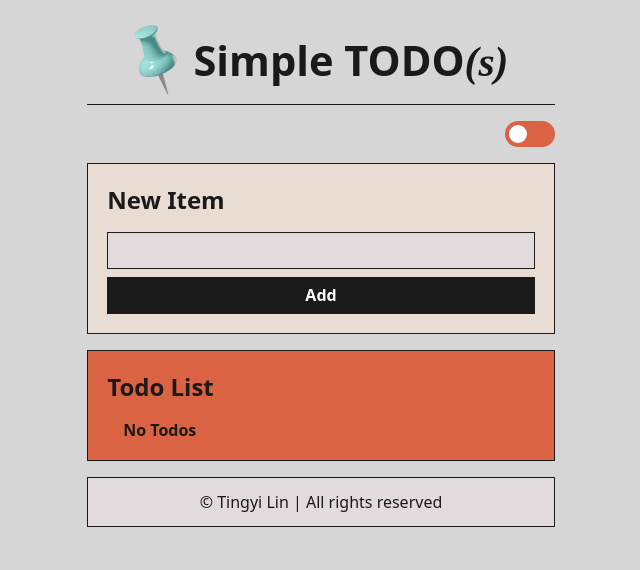
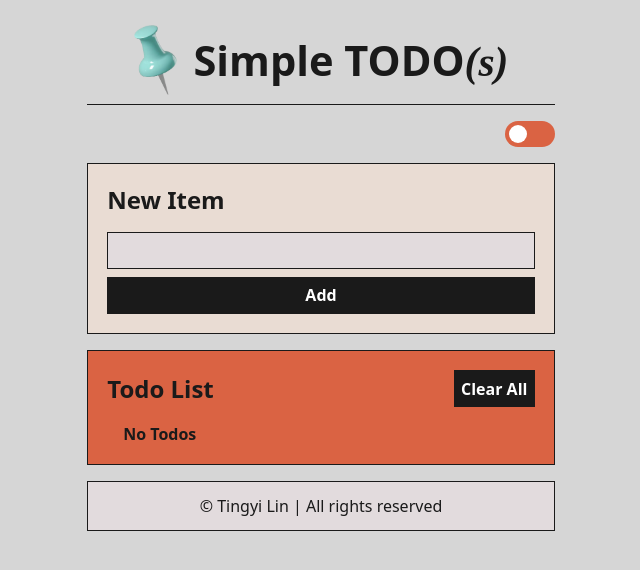
Before and after one commit to lintingyii/Simple-TODO-s-, a React (Create React App) app: page / in a window 1280 px wide. Shown: the top 570 px of the page, without its empty margins (319-959 px from the left). Built offline with nearby package versions, Linux system fonts and the light colour scheme.

Commit message:
clear all

```diff
--- a/src/App.js
+++ b/src/App.js
@@ -44,6 +44,10 @@ export default function App() {
     setTodos((currentTodos) => currentTodos.filter((todo) => todo.id !== id));
   }
 
+  function clearTodos() {
+    setTodos([]); // 清空 todos 列表
+  }
+
   return (
     <>
       <div className="page-header">
@@ -55,7 +59,7 @@ export default function App() {
             alignItems: "right",
           }}
         >
-          <h1 style={{ whiteSpace: "nowrap", margin:'1rem 0rem' }}>
+          <h1 style={{ whiteSpace: "nowrap", margin: "1rem 0rem" }}>
             Simple TODO
             <span style={{ fontFamily: "serif", fontStyle: "italic" }}>
               (s)
@@ -81,7 +85,20 @@ export default function App() {
           <button className="btn">Add</button>
         </form>
         <form className="list-form">
-          <h1 className="header">Todo List</h1>
+          <div
+            style={{
+              display: "flex",
+              width: "100%",
+              alignItems: "center",
+              justifyContent: "space-between",
+              marginBottom:'.5rem'
+            }}
+          >
+            <h1 className="header">Todo List</h1>
+            <button className="btn btn-clearall" onClick={clearTodos}>
+              Clear All
+            </button>
+          </div>
           <ul className="list">
             {todos.length === 0 && "No Todos"}
             {todos.map((todo) => (
--- a/src/style.css
+++ b/src/style.css
@@ -130,8 +130,8 @@ body {
 
 .header {
   font-size: 1.5rem;
-  margin-top: 0rem;
-  margin-bottom: 0.5rem;
+  display: flex;
+  margin: 0;
 }
 
 li{
@@ -221,6 +221,11 @@ li{
   border: 1px solid #1a1a1a;
 }
 
+.btn.btn-clearall {
+  display: flex;
+  justify-content: center;
+}
+
 @media only screen and (max-width: 480px) {
   .page-header {
     font-size: 1.2rem;
```
